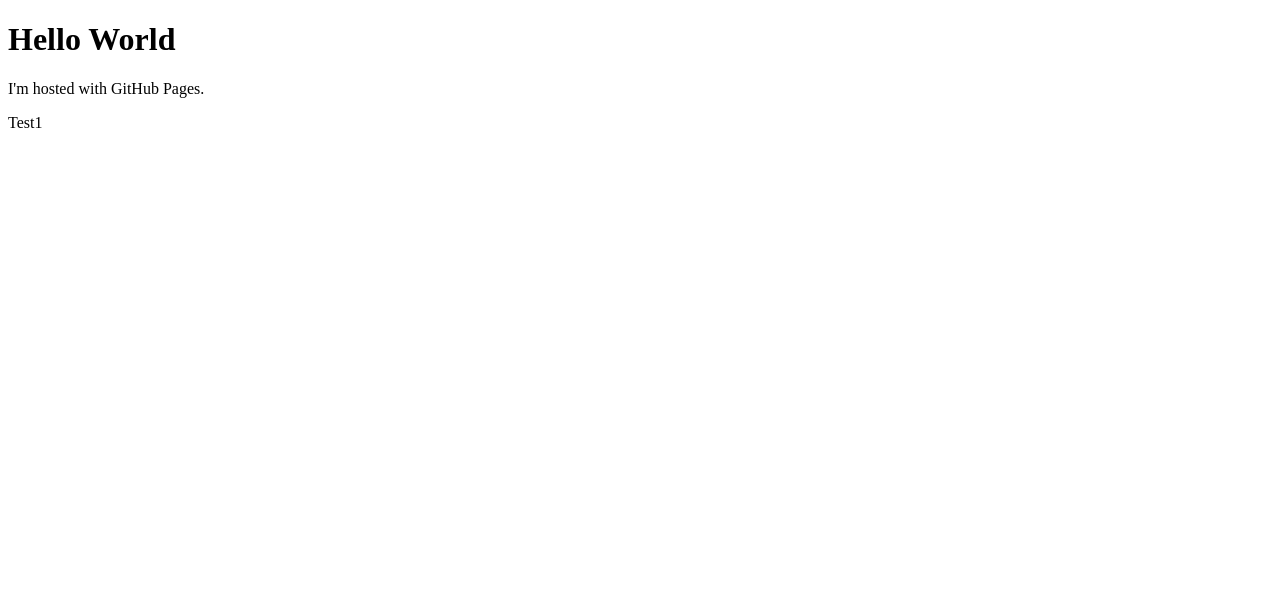
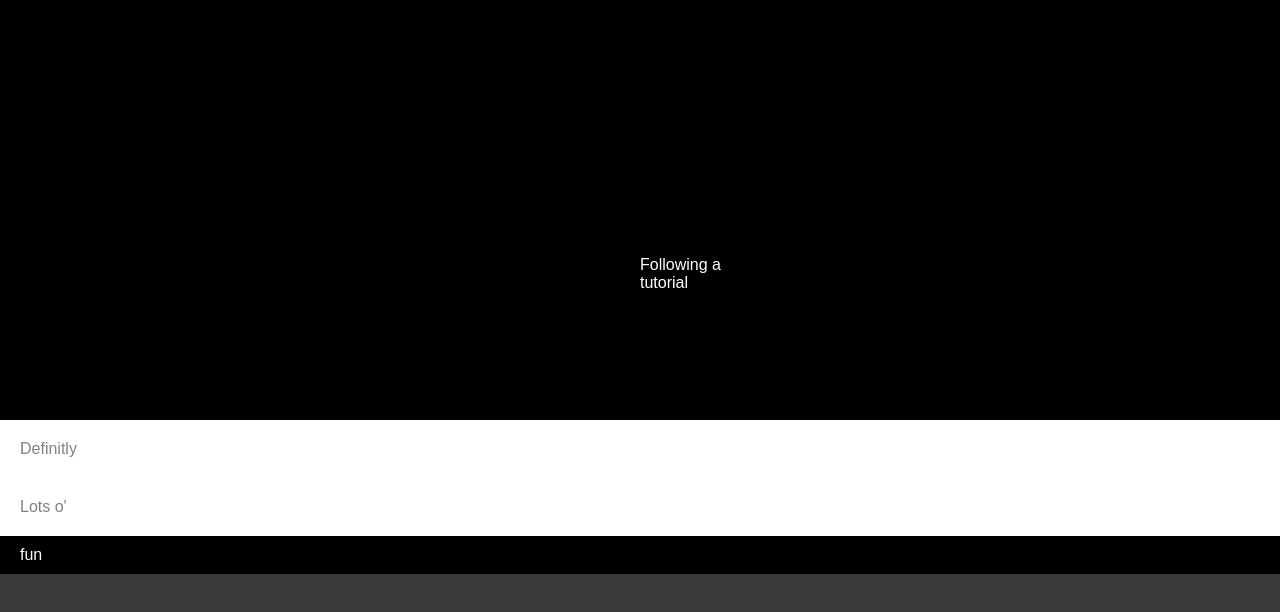
Before and after one commit to GsusMcNutty/GsusMcNutty.github.io, a plain HTML site: page index.html in a window 1280 px wide. Drawn offline with Linux system fonts and the light colour scheme.

Commit message:
Started Learning

```diff
--- a/index.html
+++ b/index.html
@@ -1,10 +1,40 @@
 <!DOCTYPE html>
 <html>
 
+    <head>
+        <title>NuttyPage</title>
+        <style>
+            body {
+                background: rgb(58, 58, 58);
+                color: white;
+                font-family: Arial, Helvetica, sans-serif;
+                margin: 0;
+                padding: 0;
+            }
+
+            header {
+                background: black;
+                padding: 20% 40% 10% 50%;
+            }
+
+            section {
+                background: white;
+                color: gray;
+                padding: 20px;
+            }
+
+            footer {
+                background: black;
+                padding: 10px 20px;
+            }
+        </style>
+    </head>
+
     <body>
-        <h1>Hello World</h1>
-        <p>I'm hosted with GitHub Pages.</p>
-        <p>Test1</p>
+        <header>Following a tutorial</header>
+        <section>Definitly</section>
+        <section>Lots o'</section>
+        <footer>fun</footer>
     </body>
 
 </html>
```
